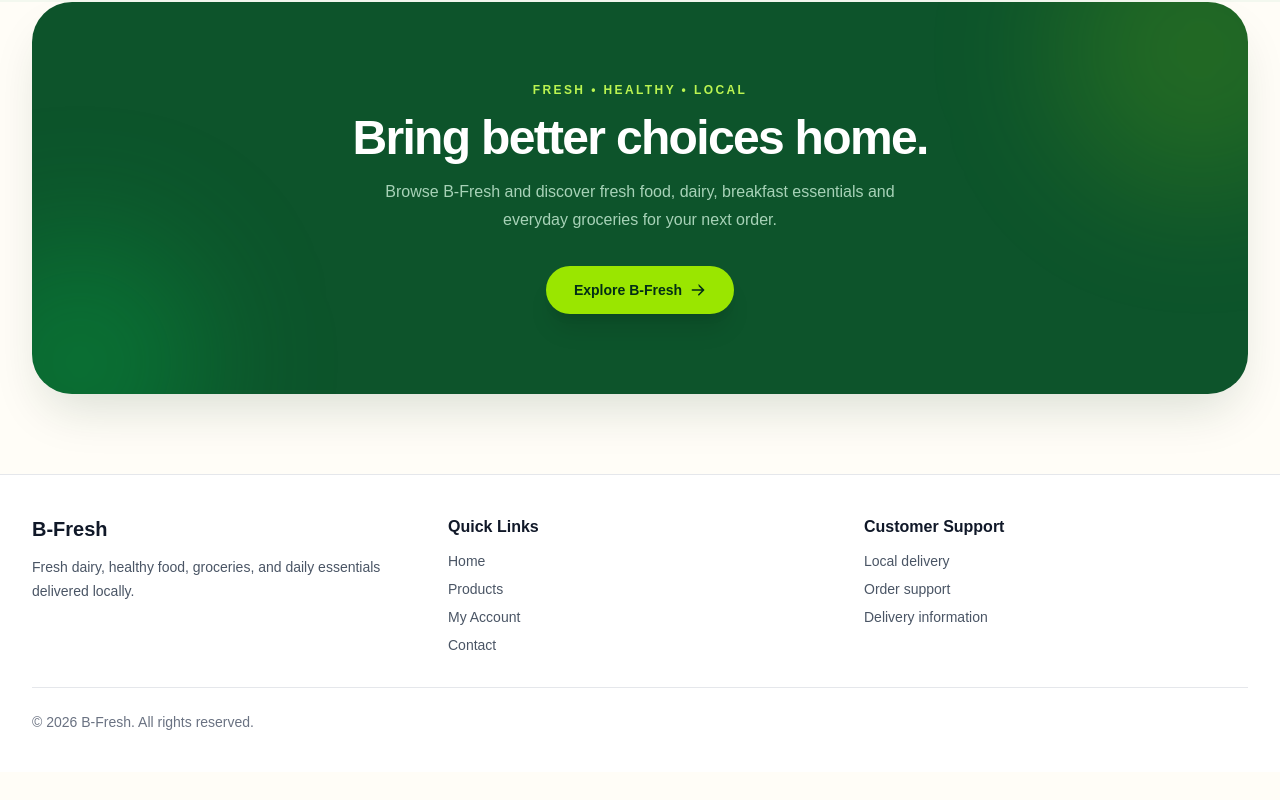
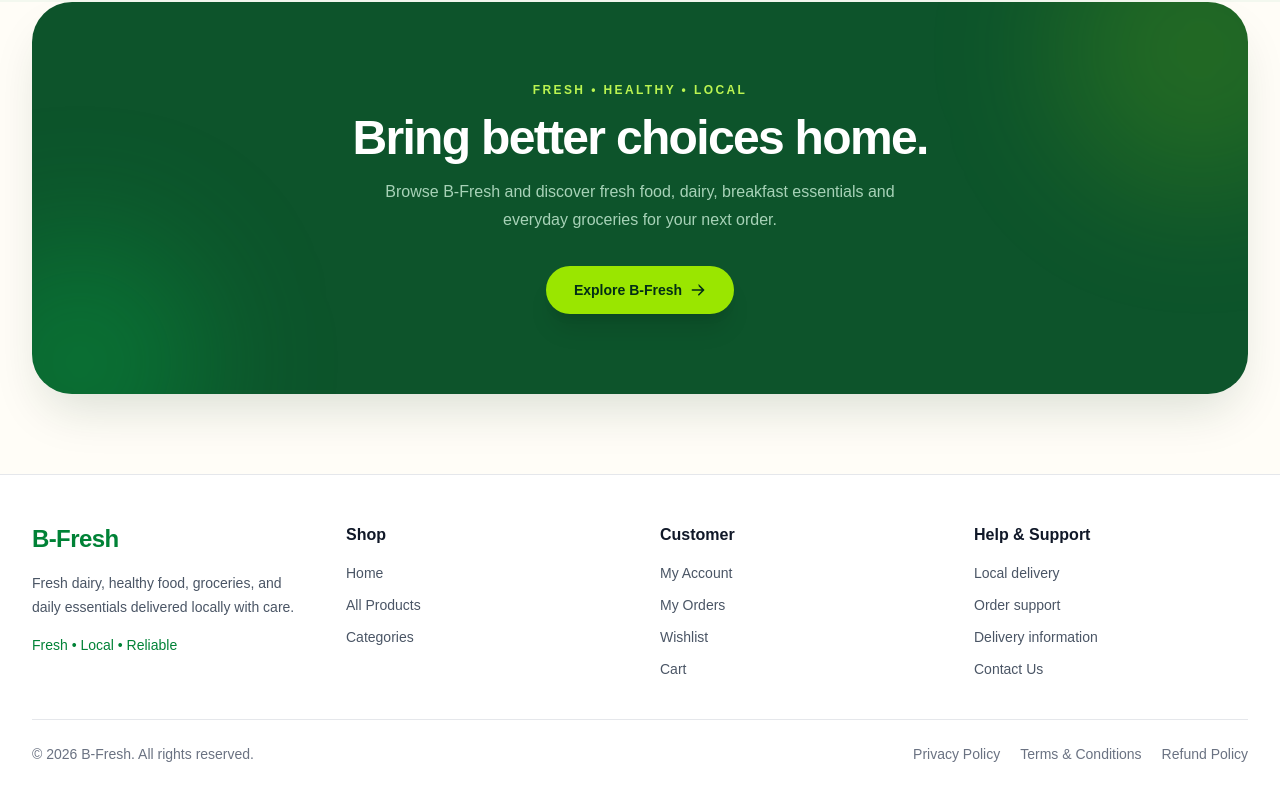
Before and after one commit to jayprakashdas5763/b-fresh, a Next.js app: page / in a window 1280 px wide. Shown: the part 3183-3983 px from the top of the page. Before the commit the page ends 3955 px from the top, so only its background shows below. Built offline with nearby package versions, Linux system fonts and the light colour scheme; no server answers; the database is empty.

Commit message:
Update B-Fresh footer

```diff
--- a/components/site-footer.tsx
+++ b/components/site-footer.tsx
@@ -1,47 +1,149 @@
+
+import Link from "next/link";
+
 export default function SiteFooter() {
   return (
     <footer className="border-t border-gray-200 bg-white dark:border-green-900 dark:bg-[#07140d]">
-      <div className="mx-auto max-w-7xl px-4 py-10 sm:px-6 lg:px-8">
-        <div className="grid gap-8 md:grid-cols-3">
+      <div className="mx-auto max-w-7xl px-4 py-12 sm:px-6 lg:px-8">
+        <div className="grid gap-10 sm:grid-cols-2 lg:grid-cols-4">
+          {/* Brand */}
           <div>
-            <h2 className="text-xl font-bold text-gray-900 dark:text-white">
+            <Link
+              href="/"
+              className="inline-block text-2xl font-bold tracking-tight text-green-700 transition hover:text-green-800 dark:text-green-400 dark:hover:text-green-300"
+            >
               B-Fresh
-            </h2>
+            </Link>
 
-            <p className="mt-3 max-w-sm text-sm leading-6 text-gray-600 dark:text-gray-300">
+            <p className="mt-4 max-w-sm text-sm leading-6 text-gray-600 dark:text-gray-300">
               Fresh dairy, healthy food, groceries, and daily essentials
-              delivered locally.
+              delivered locally with care.
+            </p>
+
+            <p className="mt-4 text-sm font-medium text-green-700 dark:text-green-400">
+              Fresh • Local • Reliable
             </p>
           </div>
 
+          {/* Shop */}
           <div>
             <h3 className="font-semibold text-gray-900 dark:text-white">
-              Quick Links
+              Shop
             </h3>
 
-            <div className="mt-3 space-y-2 text-sm text-gray-600 dark:text-gray-300">
-              <p>Home</p>
-              <p>Products</p>
-              <p>My Account</p>
-              <p>Contact</p>
-            </div>
+            <nav className="mt-4 space-y-3 text-sm" aria-label="Shop links">
+              <Link
+                href="/"
+                className="block text-gray-600 transition hover:text-green-700 dark:text-gray-300 dark:hover:text-green-400"
+              >
+                Home
+              </Link>
+
+              <Link
+                href="/products"
+                className="block text-gray-600 transition hover:text-green-700 dark:text-gray-300 dark:hover:text-green-400"
+              >
+                All Products
+              </Link>
+
+              <Link
+                href="/products"
+                className="block text-gray-600 transition hover:text-green-700 dark:text-gray-300 dark:hover:text-green-400"
+              >
+                Categories
+              </Link>
+            </nav>
           </div>
 
+          {/* Customer */}
           <div>
             <h3 className="font-semibold text-gray-900 dark:text-white">
-              Customer Support
+              Customer
             </h3>
 
-            <div className="mt-3 space-y-2 text-sm text-gray-600 dark:text-gray-300">
+            <nav
+              className="mt-4 space-y-3 text-sm"
+              aria-label="Customer links"
+            >
+              <Link
+                href="/account"
+                className="block text-gray-600 transition hover:text-green-700 dark:text-gray-300 dark:hover:text-green-400"
+              >
+                My Account
+              </Link>
+
+              <Link
+                href="/orders"
+                className="block text-gray-600 transition hover:text-green-700 dark:text-gray-300 dark:hover:text-green-400"
+              >
+                My Orders
+              </Link>
+
+              <Link
+                href="/wishlist"
+                className="block text-gray-600 transition hover:text-green-700 dark:text-gray-300 dark:hover:text-green-400"
+              >
+                Wishlist
+              </Link>
+
+              <Link
+                href="/cart"
+                className="block text-gray-600 transition hover:text-green-700 dark:text-gray-300 dark:hover:text-green-400"
+              >
+                Cart
+              </Link>
+            </nav>
+          </div>
+
+          {/* Help & Support */}
+          <div>
+            <h3 className="font-semibold text-gray-900 dark:text-white">
+              Help & Support
+            </h3>
+
+            <div className="mt-4 space-y-3 text-sm text-gray-600 dark:text-gray-300">
               <p>Local delivery</p>
               <p>Order support</p>
               <p>Delivery information</p>
+
+              <Link
+                href="/contact"
+                className="block transition hover:text-green-700 dark:hover:text-green-400"
+              >
+                Contact Us
+              </Link>
             </div>
           </div>
         </div>
 
-        <div className="mt-8 border-t border-gray-200 pt-6 text-sm text-gray-500 dark:border-green-900 dark:text-gray-400">
-          © {new Date().getFullYear()} B-Fresh. All rights reserved.
+        {/* Bottom Bar */}
+        <div className="mt-10 flex flex-col gap-4 border-t border-gray-200 pt-6 text-sm text-gray-500 dark:border-green-900 dark:text-gray-400 sm:flex-row sm:items-center sm:justify-between">
+          <p>
+            © {new Date().getFullYear()} B-Fresh. All rights reserved.
+          </p>
+
+          <div className="flex flex-wrap gap-x-5 gap-y-2">
+            <Link
+              href="/privacy"
+              className="transition hover:text-green-700 dark:hover:text-green-400"
+            >
+              Privacy Policy
+            </Link>
+
+            <Link
+              href="/terms"
+              className="transition hover:text-green-700 dark:hover:text-green-400"
+            >
+              Terms & Conditions
+            </Link>
+
+            <Link
+              href="/refund"
+              className="transition hover:text-green-700 dark:hover:text-green-400"
+            >
+              Refund Policy
+            </Link>
+          </div>
         </div>
       </div>
     </footer>
```
Also changed, not shown: 1 other file (tests, documents, lock files or other folders).
